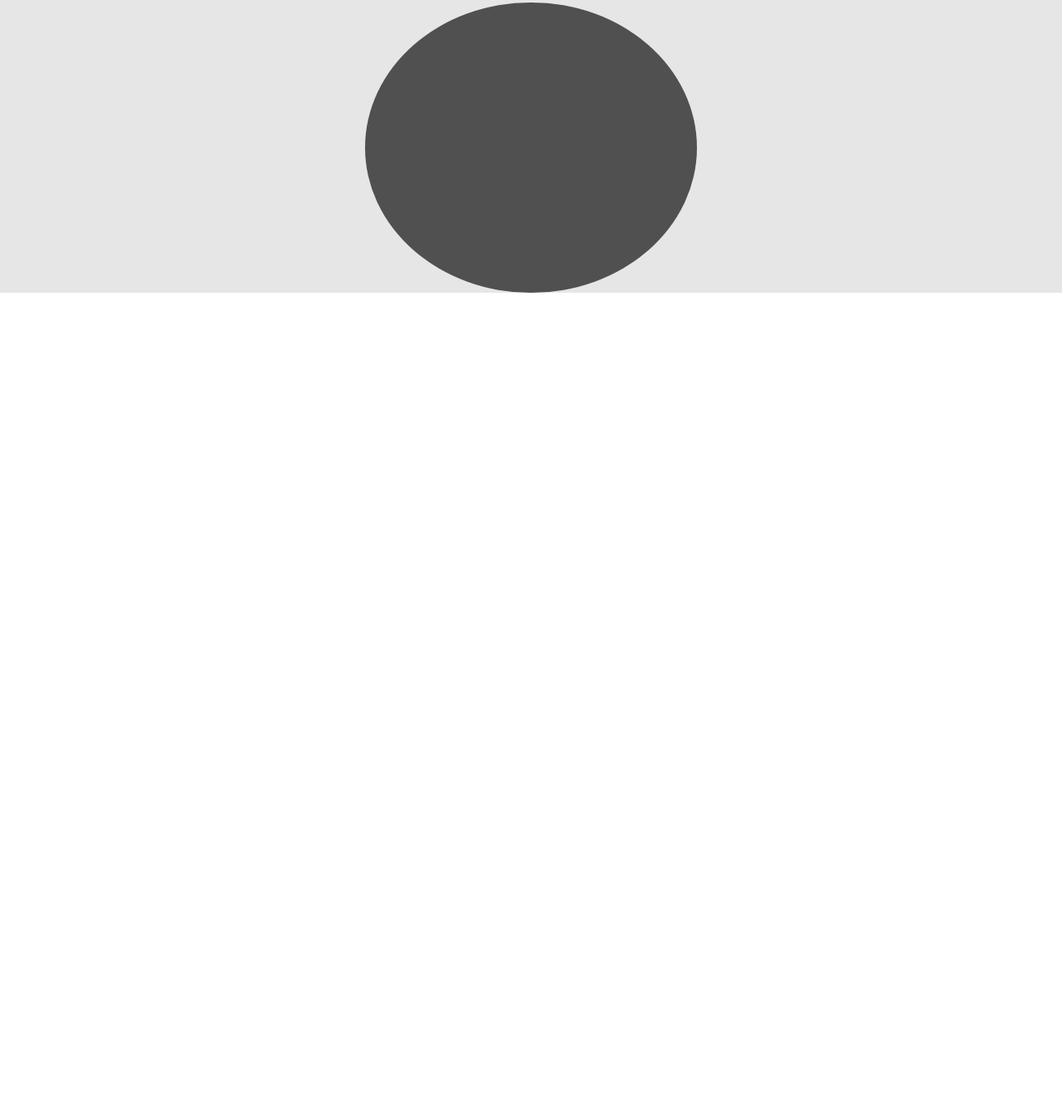
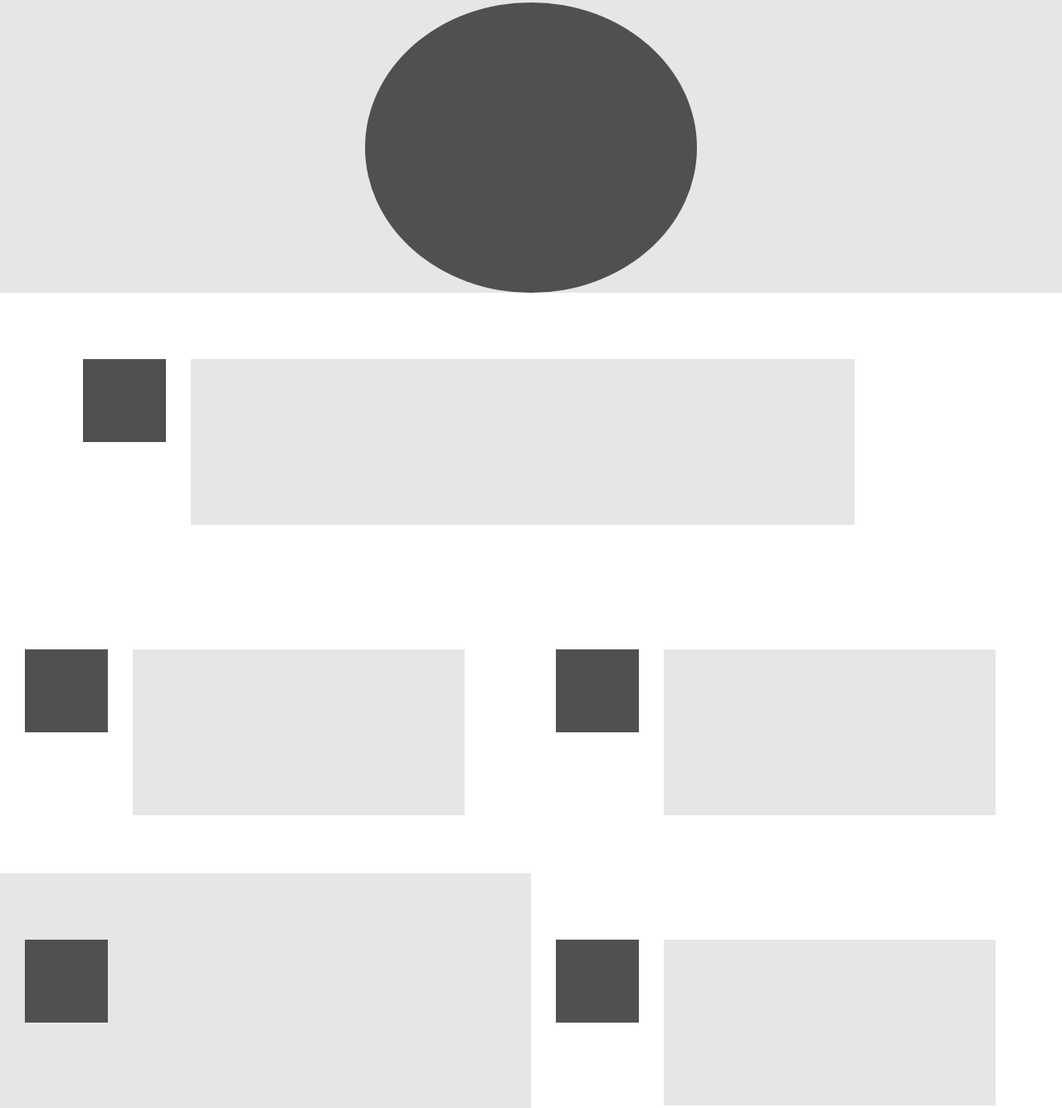
Before and after one commit to uche-inyama/Design-Teardown, a plain HTML site: page index.html in a window 1280 px wide. Shown: the part 4077-5413 px from the top of the page at 83% size. Before the commit the page ends 4430 px from the top, so only its background shows below. Drawn offline with Linux system fonts and the light colour scheme.

Commit message:
adding community & friends section

```diff
--- a/assets/css/app.css
+++ b/assets/css/app.css
@@ -221,11 +221,62 @@ header {
 .friends_supporters div:nth-child(1) {
  width: 200px;
  height: 300px;
- border: solid 1px black;
-}
+/* border: solid 1px black;
+*/}
 
 .friends_supporters div:nth-child(2) {
  width: 500px;
  height: 550px;
- border: solid 1px black;
+/* border: solid 1px black;
+*/}
+.community-links{
+	display: grid;
+	grid-template: repeat(4, 350px)/repeat(2, 1fr);
+/*	border: 1px solid black;
+*/	background-color: white;
 }
+.community-links div{
+	display: flex;
+	flex-direction: row;
+/*	border: 1px solid black;
+*/}
+.community-links span{
+	display: block;
+	background-color: gray;
+}
+
+ .community-links span.left{
+ 	margin-top: 80px;
+ 	margin-left: 30px;
+ 	width: 100px;
+ 	height: 100px;
+ 	background-color:#505050;
+ 	margin-right: 30px;
+ }
+
+  .community-links span.right{
+  	margin-top: 80px;
+ 	width: 400px;
+ 	height: 200px;
+ 	background-color:#E6E6E6;
+ 	margin-right: 30px;
+
+ }
+.community-links div:nth-child(1){
+	grid-column: 1/3;
+}
+.community-links div .first-right{
+	margin-top: 80px;
+ 	width: 800px;
+ 	height: 200px;
+ 	background-color:#E6E6E6;
+ 	margin-right: 30px;
+}
+.community-links div .first-left{
+	margin-left: 100px;
+	margin-top: 80px;
+ 	width: 100px;
+ 	height: 100px;
+ 	background-color:#505050;
+ 	margin-right: 30px;
+}
--- a/index.html
+++ b/index.html
@@ -100,6 +100,37 @@
 		<span class="icon"></span>
 	</section>
 
+	<section class = "community-links">
+		<div>
+			 <span class="first-left"></span>
+			 <span class="first-right"></span>
+		</div>
+		<div>
+			 <span class="left"></span>
+			 <span class="right"></span>
+		</div>
+		<div>
+			 <span class="left"></span>
+			 <span class="right"></span>
+		</div>
+		<div>
+			 <span class="left"></span>
+			 <span class="right"></span>
+		</div>
+		<div>
+			 <span class="left"></span>
+			 <span class="right"></span>
+		</div>
+		<div>
+			 <span class="left"></span>
+			 <span class="right"></span>
+		</div>
+		<div>
+			 <span class="left"></span>
+			 <span class="right"></span>
+		</div>
+	</section>
+
 	<footer class="main-footer">
 
 	</footer>
```
